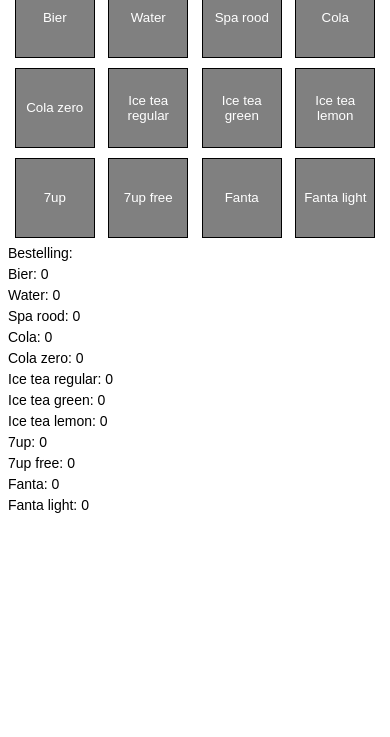
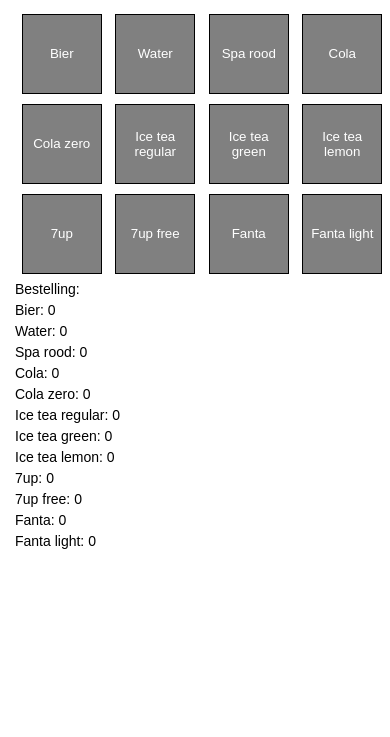
Before and after one commit to thofman/order-drink, a plain HTML site: page index.html in a window 390 px wide. Shown: the part 107-844 px from the top of the page. Drawn offline with Linux system fonts and the light colour scheme.

Commit message:
Add two extra divs with other css to improve responsiveness on mobile phones
This is attempt #1

```diff
--- a/index.html
+++ b/index.html
@@ -6,7 +6,9 @@
         <script type='text/javascript' src='src/orderDrink.js'></script>
     </head>
     <body>
-        <main class='main'>
+        <main>
+            <div class='content'>
+                <div class='content__container'>
                     <div class='OrderDrink' id='OrderDrink'>
                         <h1>Drinken bestellen</h1>
                         <div class='OrderDrink__container'>
@@ -73,6 +75,8 @@
                             <span class='OrderDrink__wrapperCount' id='fantaLightCount'>0</span>
                         </div>
                     </div>
+                </div>
+            </div>
         </main>
     </body>
 </html>
--- a/src/orderDrink.css
+++ b/src/orderDrink.css
@@ -5,7 +5,13 @@ body {
     color: #000;
 }
 
-.main {
+.content {
+    position: relative;
+    width: 100%;
+    padding: 2em .5em;
+}
+
+.content__container {
     max-width: 1000px;
     margin: 0 auto;
 }
```
Lines whose indentation alone changed are shown as unchanged.
